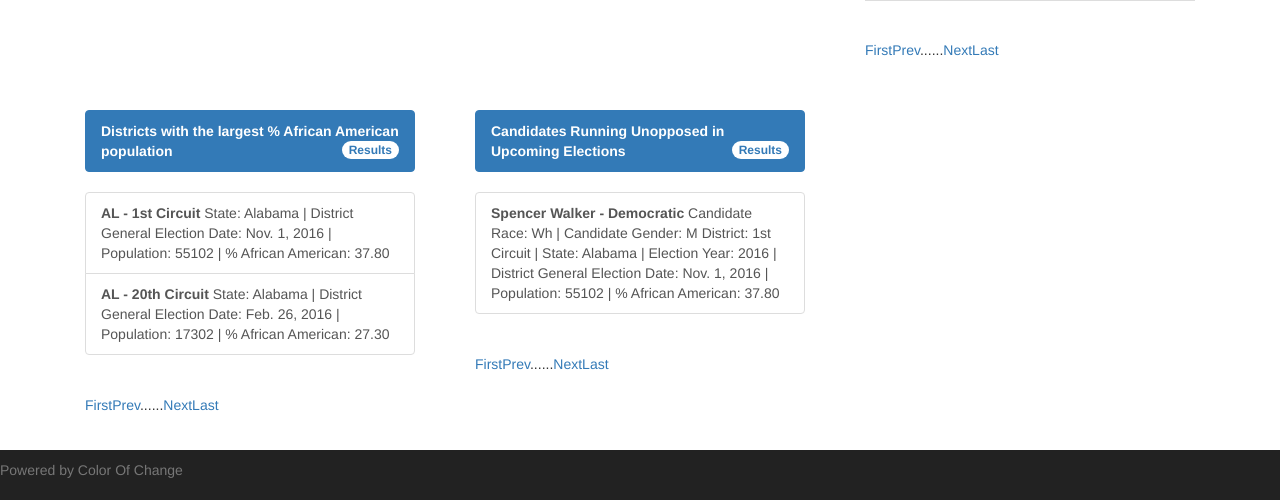
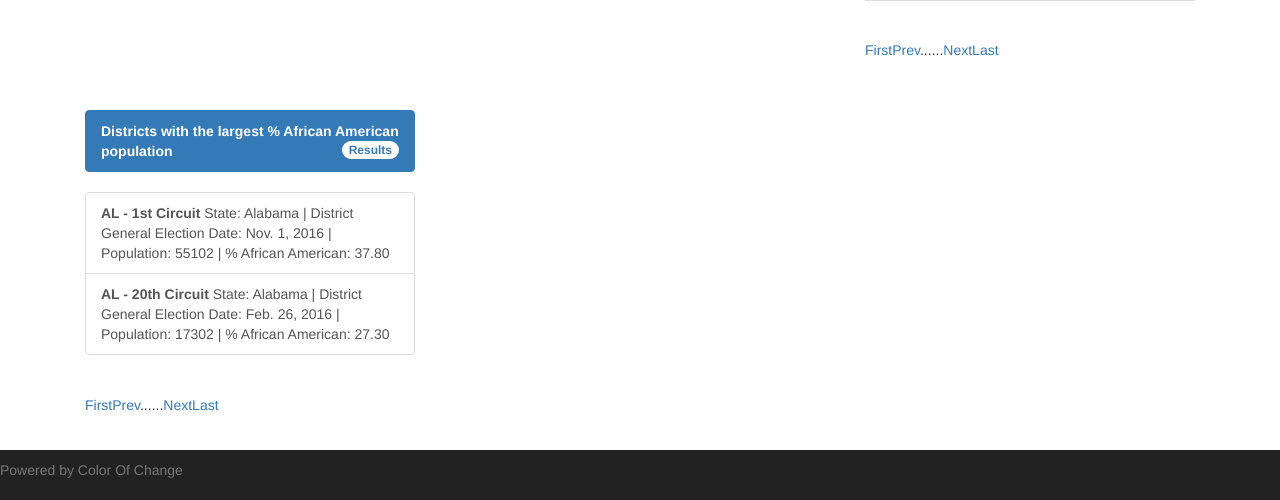
Before and after one commit to joeknows718/EXAMPLEDB, a Django app: page /dashboard/ in a window 1280 px wide. Shown: the part 1002-1502 px from the top of the page. Run offline with Django 3.2, Linux system fonts and the light colour scheme; a user stored in the database is signed in; data comes from the database, SQL or seed files in the repository; parts of the project's set-up code (start-up, migrations or seed data) failed here and were passed over; some libraries are stand-ins or nearby versions.

Commit message:
rm unpoppised cand form dash

```diff
--- a/pro_db/views.py
+++ b/pro_db/views.py
@@ -68,8 +68,8 @@ class DashBoardView(LoginRequiredMixin, ApprovedMixin, View):
 
 		context['states_upcoming'] = State.objects.all().annotate().order_by('district__general_election_date').distinct()
 
-		context['candidate_unopposed'] = Candidate.objects.annotate(num_cand=Count('election__candidate')).filter(num_cand__lt=2
-			).filter(election__district__general_election_date__gt=date.today()).order_by('election__district__general_election_date')[:50]
+		#context['candidate_unopposed'] = Candidate.objects.annotate(num_cand=Count('election__candidate')).filter(num_cand__lt=2
+			#).filter(election__district__general_election_date__gt=date.today()).order_by('election__district__general_election_date')[:50]
 
 
 		return  render(request, self.template_name, context)
--- a/templates/dashboard.html
+++ b/templates/dashboard.html
@@ -122,25 +122,6 @@
 					<ul class="page_navigation pagination pagination-sm"></ul>
 				</div>
 			</div>
-			<div class="col-md-4" id="paging_container5">
-				<div class="panel-body">
-					<ul class="list-group">
-					  <li class="list-group-item active">
-					  	<strong>Candidates Running Unopposed in Upcoming Elections</strong>
-					    <span class="badge">Results</span>
-					  </li>
-					</ul>
-					<ul class="list-group content">
-					  {% for candidate in candidate_unopposed %}
-					  	<a href="{% url 'candidate_detail' slug=candidate.slug %}"class="list-group-item">
-					  		<strong>{{ candidate.first_name}} {{candidate.last_name}} - {{candidate.party}}</strong> Candidate Race: {{candidate.race}} | Candidate Gender: {{candidate.gender}}
-						    <span >District: {{ candidate.election.district.district_short}} | State: {{candidate.election.state}} | Election Year: {{candidate.election.election_year}} | District General Election Date: {{candidate.election.district.general_election_date}} | Population: {{candidate.election.district.population}} | % African American: {{candidate.election.district.percent_aa}}</span>
-					  	</a>
-					  {% endfor %}
-					</ul>
-					<ul class="page_navigation pagination pagination-sm"></ul>
-				</div>
-			</div>
 		</div>
 	</div>
 </div>
```
